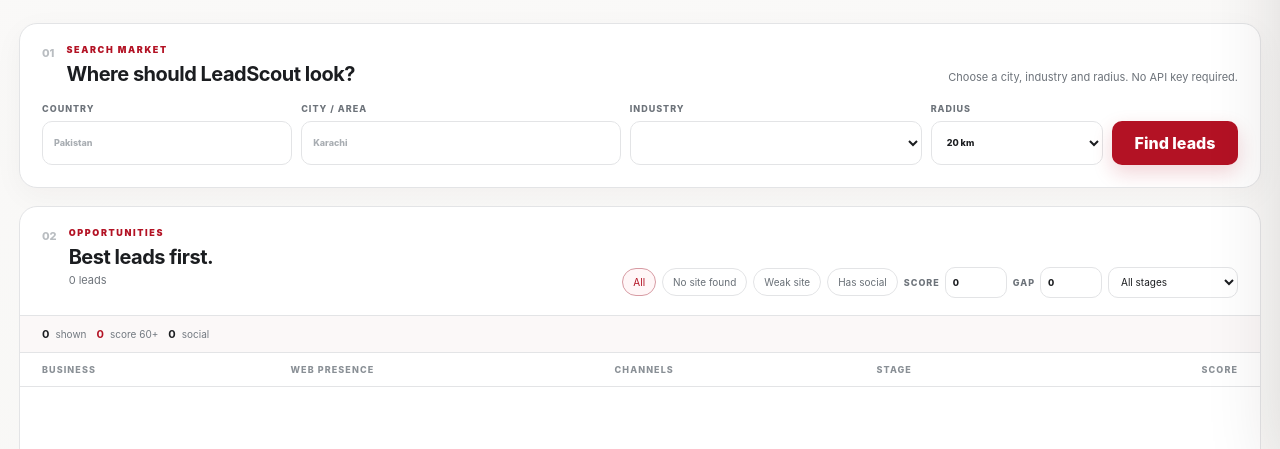
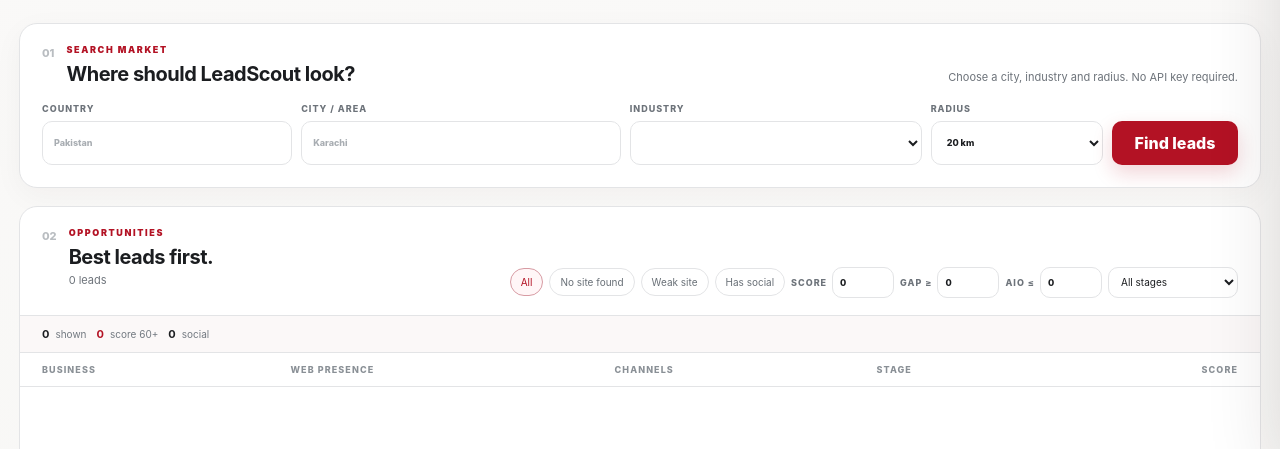
Before and after one commit to ali-ulu/lead, a website: page static/index.html in a window 1280 px wide. Shown: the part 351-800 px from the top of the page. Drawn offline with Linux system fonts and the light colour scheme; no server answers.

Commit message:
feat(v7): add low AIO opportunity filter to UI

```diff
--- a/static/index.html
+++ b/static/index.html
@@ -123,8 +123,12 @@
             <input id="min_score" type="number" min="0" max="100" value="0">
           </label>
           <label class="score-filter">
-            <span>Gap</span>
+            <span>Gap ≥</span>
             <input id="min_gap" type="number" min="0" max="100" value="0" title="Minimum Opportunity Gap">
+          </label>
+          <label class="score-filter">
+            <span>AIO ≤</span>
+            <input id="max_aio" type="number" min="0" max="100" value="0" title="Maximum AI Visibility readiness score; 0 disables">
           </label>
 
           <select id="pipeline_status" aria-label="Pipeline stage">
```
